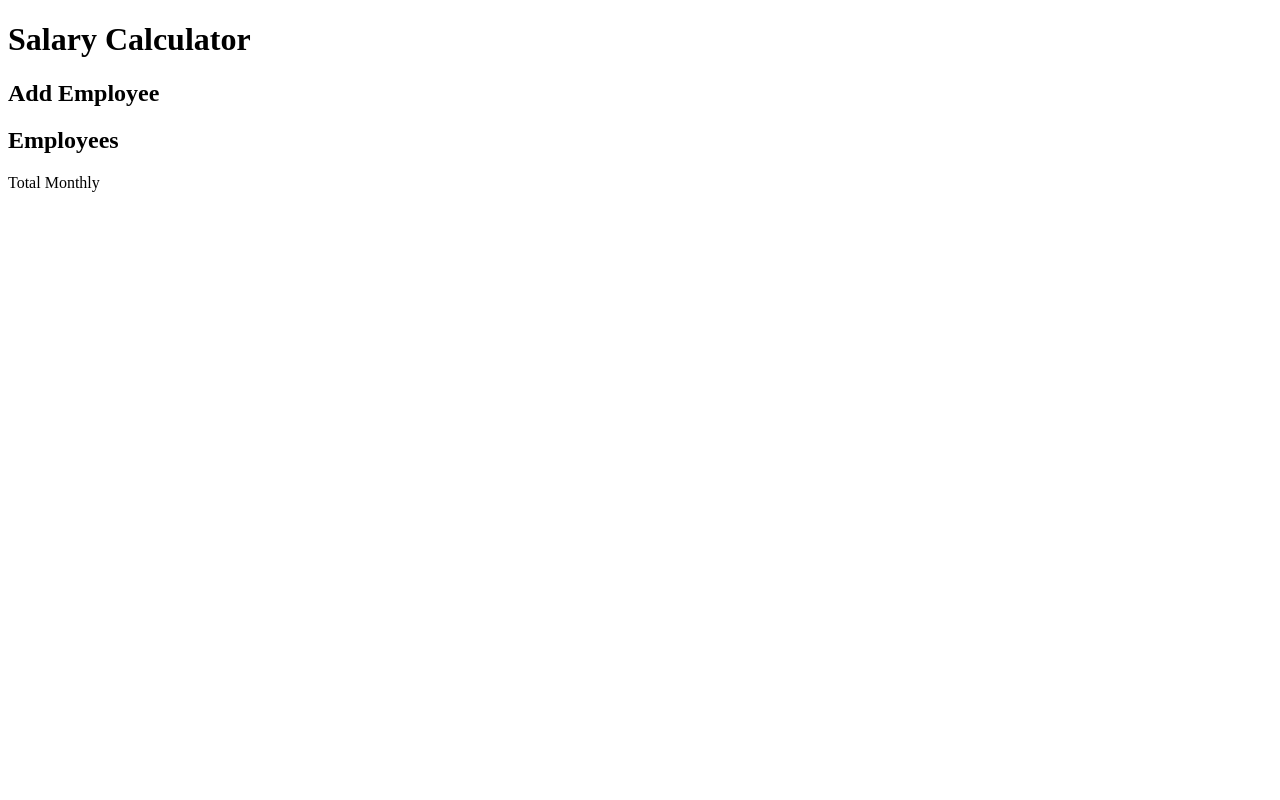
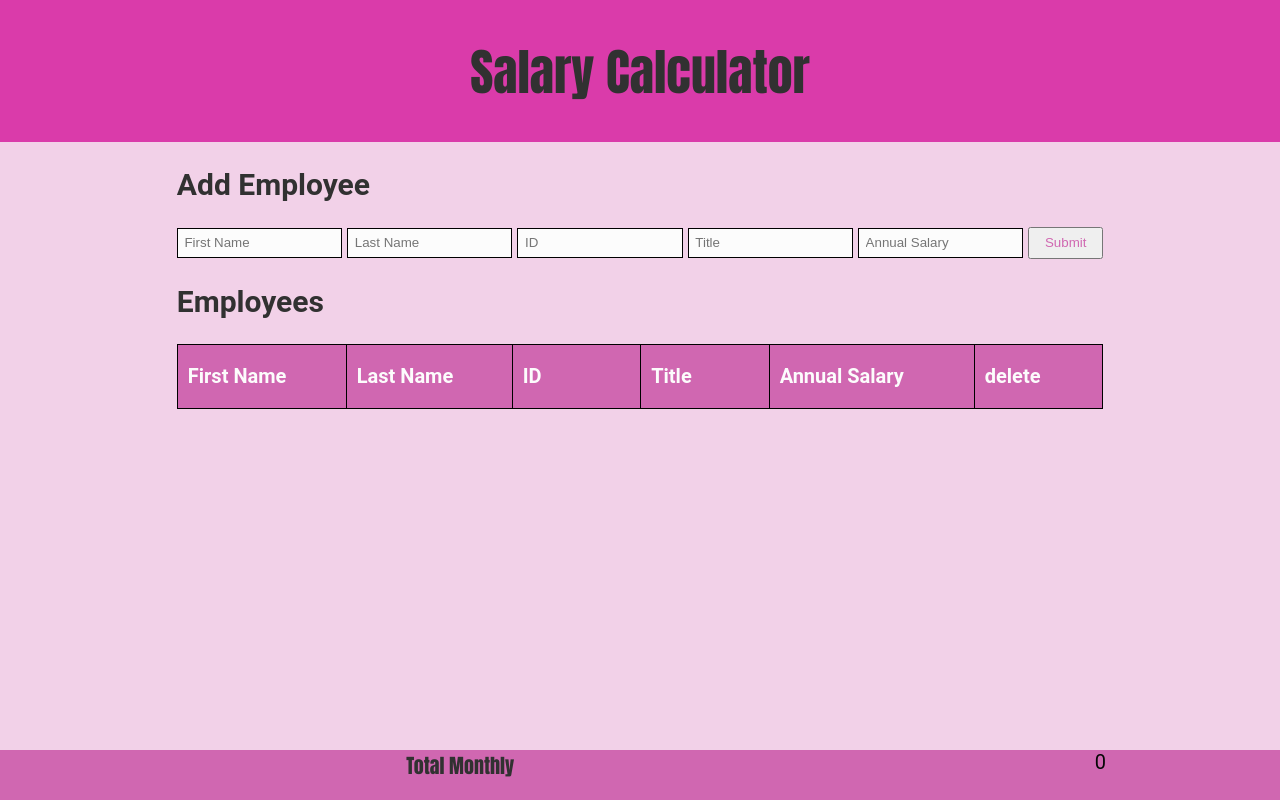
Before and after one commit to LoElyse/weekend-salary-calculator, a website: page index.html in a window 1280 px wide. Drawn offline with Linux system fonts and the light colour scheme.

Commit message:
stretchy goal things

```diff
--- a/index.html
+++ b/index.html
@@ -2,19 +2,71 @@
 <html lang="en">
 <head>
   <meta charset="UTF-8">
-  <link rel="stylesheet" href="style.css">
+  <link rel="stylesheet" href="stylesheet.css">
+  <script defer src="script.js"></script>
   <title>Salary Calculator</title>
 </head>
+
+
 <body>
   <header>
     <h1>Salary Calculator</h1>
   </header>
   <main>
-    <h2>Add Employee</h2>
-    <h2>Employees</h2>
+
+      <h2>Add Employee</h2>
+      <form>
+        <input
+          data-testid="firstNameInput"
+          id="firstNameText"
+          placeholder="First Name"
+          type="text">
+        <input
+          data-testid="lastNameInput"
+          id="lastNameText"
+          placeholder="Last Name"
+          type="text">
+        <input
+          data-testid="idInput"
+          id="idText"
+          placeholder="ID"
+          type="text">
+        <input
+          data-testid="titleInput"
+          id="titleText"
+          placeholder="Title"
+          type="text">
+        <input
+          data-testid="annualSalaryInput"
+          id="salaryText"
+          placeholder="Annual Salary"
+          type="text">
+
+        <button data-testid="submitButton" onclick="employeeInfo(event)">Submit</button>
+      </form>
+
+      <h2>Employees</h2>
+      <table>
+        <thead>
+          <tr>
+            <th>First Name</th>
+            <th>Last Name</th>
+            <th>ID</th>
+            <th>Title</th>
+            <th>Annual Salary</th>
+            <th>delete</th>
+          </tr>
+        </thead>
+        <tbody id="tableBody">
+        </tbody>
+      </table>
+
+
+
   </main>
-  <footer>
-    <p>Total Monthly</p>
+  <footer id="footer">
+    <div id="footer-text">Total Monthly</div>
+    <span id="monthlyCost">0</span>
   </footer>
 </body>
 </html>
--- /dev/null
+++ b/script.js
@@ -0,0 +1,63 @@
+function employeeInfo(event){
+    event.preventDefault();
+
+    let firstNameInput = document.getElementById("firstNameText").value;
+    let lastNameInput = document.getElementById("lastNameText").value;
+    let idInput = document.getElementById("idText").value;
+    let titleInput = document.getElementById("titleText").value;
+    let annualSalaryInput = document.getElementById("salaryText").value;
+
+
+
+    let newEmployeeInfo = `
+    <tr>
+        <td>${firstNameInput}</td>
+        <td>${lastNameInput}</td>
+        <td>${idInput}</td>
+        <td>${titleInput}</td>
+        <td>${annualSalaryInput}</td>
+        <td><button onclick="deleteEmployeeInfo(event)">Delete</button></td>
+    </tr>`;
+
+
+  let tableLocation = document.getElementById("tableBody")
+  console.log(tableBody);
+
+  tableLocation.innerHTML += newEmployeeInfo;
+
+  document.getElementById('firstNameText').value='';
+  document.getElementById('lastNameText').value ='';
+  document.getElementById('idText').value = '';
+  document.getElementById('titleText').value = '';
+  document.getElementById('salaryText').value = '';
+
+updatedMonthlyCost(annualSalaryInput);
+}
+
+
+function deleteEmployeeInfo(event){
+   let buttonWeClicked = event.target;
+   let toDoToDelete = buttonWeClicked.parentElement.parentElement;
+
+    toDoToDelete.remove();
+
+}
+let totalCost = 0
+function updatedMonthlyCost(annualSalary) {
+    let monthlyCost = Number(annualSalary) / 12
+
+
+    totalCost += monthlyCost;
+
+
+    let monthlyCostLocation = document.getElementById("monthlyCost");
+    monthlyCostLocation.textContent = Math.round(totalCost);
+
+    let footer = document.getElementById("footer");
+
+
+    if (totalCost > 20000) {
+      footer.classList.toggle("over-budget");
+}
+
+}
--- /dev/null
+++ b/stylesheet.css
@@ -0,0 +1,109 @@
+body {
+    background-color: #f2d1e8;
+    font-family: 'Roboto', sans-serif;
+    color: #313131;
+    font-size: 1.25em;
+  }
+
+
+
+  html, body {
+    min-height: 100vh;
+    margin: auto;
+  }
+  body {
+    display: flex;
+    flex-direction: column;
+  }
+  header {
+    height: 8em;
+    background-color: rgb(218, 59, 170);
+    text-align: center;
+  }
+  main {
+    flex: auto;
+    max-width: 80%;
+    margin: auto;
+  }
+
+
+
+
+  header {
+    height: 100%;
+    display: flex;
+    justify-content: center;
+    align-items: center;
+  }
+  h1 {
+    font-size: 2.5em;
+    font-family:Impact, Haettenschweiler, 'Arial Narrow Bold', sans-serif;
+  }
+
+
+
+  input {
+    padding: .5em;
+    width: 150px;
+    background: #FCFCFC;
+    border: 1px solid;
+  }
+  button {
+    padding: .5em;
+    width: 75px;
+    color:#d067b1
+  }
+
+
+
+  table {
+    width: 100%;
+    text-align: left;
+  }
+  table, th, td {
+    border: 1px solid black;
+    border-collapse: collapse;
+    height: 2.15em;
+  }
+  th, td {
+    padding: .5em;
+    min-width: 3.5em;
+  }
+  thead {
+    background: #d067b1;
+    color: #fcfcfc;
+  }
+  tbody tr:nth-child(odd){
+    background: #f1b0de;
+  }
+  tbody tr:nth-child(even){
+    background: #f1b0de;
+  }
+
+  footer {
+    display: flex;
+    justify-content: space-between;
+    height: 50px;
+    background-color:  #d067b1;
+    text-align: center;
+  }
+
+  #footer-text {
+    float: left;
+    flex-grow: 0.70;
+    font-family: Impact, Haettenschweiler, 'Arial Narrow Bold', sans-serif;
+  }
+
+  #monthlyCost {
+    float: right;
+    flex-grow: 0.30;
+    text-align: center;
+    color:#060606
+
+  }
+  .over-budget {
+    background-color:#ff00b3;
+    color: #ffe920;
+    font-weight: bold;
+    font-size: larger;
+  }
```
Also changed, not shown: 1 other file.
